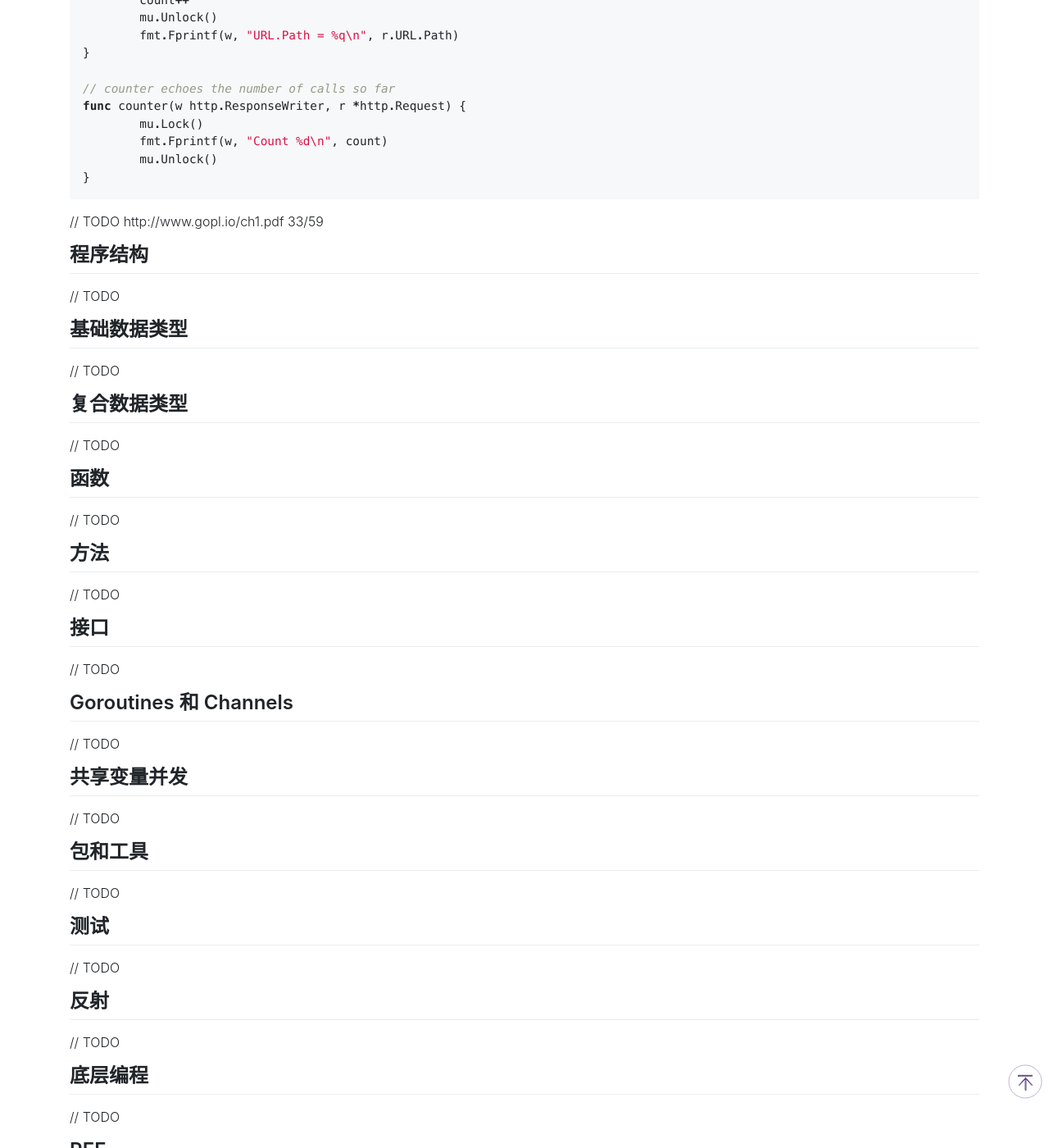
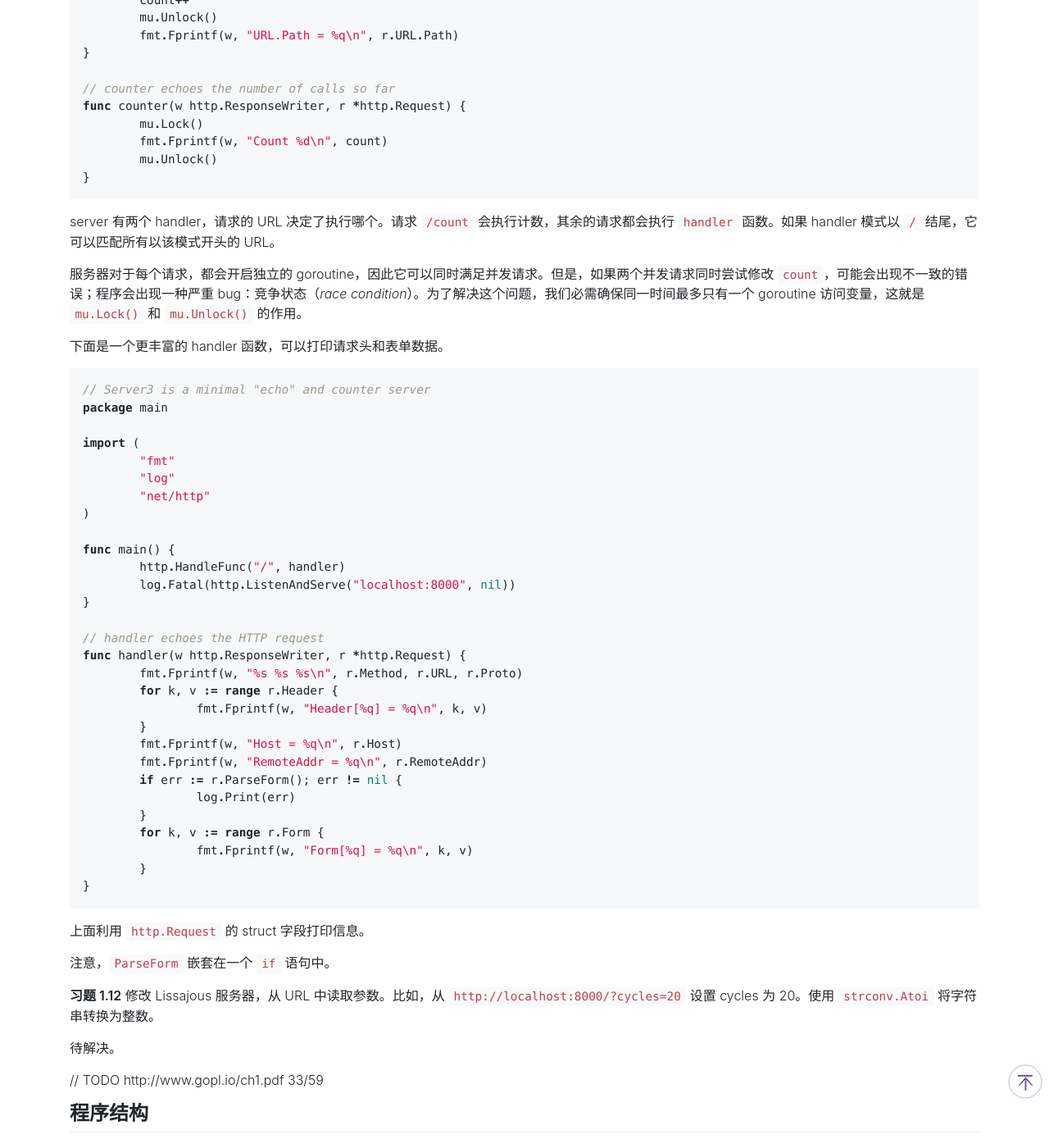
Before and after one commit to liuzhuan/liuzhuan.github.io, a Jekyll site: the page built from _posts/2017-12-14-golang-primer.md, in a window 1280 px wide and 1400 px high, scrolled down 16568 px. Shown: the whole window at 82% size. Built offline with Jekyll 4.4.1, drawn with Linux system fonts in a browser that asks for light colours; nearby versions of some CDN libraries; comment, search, counter and statistics services are not loaded.

Commit message:
adding golang content

````diff
--- a/_posts/2017-12-14-golang-primer.md
+++ b/_posts/2017-12-14-golang-primer.md
@@ -768,6 +768,52 @@ func counter(w http.ResponseWriter, r *http.Request) {
 }
 ```
 
+server 有两个 handler，请求的 URL 决定了执行哪个。请求 `/count` 会执行计数，其余的请求都会执行 `handler` 函数。如果 handler 模式以 `/` 结尾，它可以匹配所有以该模式开头的 URL。
+
+服务器对于每个请求，都会开启独立的 goroutine，因此它可以同时满足并发请求。但是，如果两个并发请求同时尝试修改 `count`，可能会出现不一致的错误；程序会出现一种严重 bug：竞争状态（*race condition*）。为了解决这个问题，我们必需确保同一时间最多只有一个 goroutine 访问变量，这就是 `mu.Lock()` 和 `mu.Unlock()` 的作用。
+
+下面是一个更丰富的 handler 函数，可以打印请求头和表单数据。
+
+```go
+// Server3 is a minimal "echo" and counter server
+package main
+
+import (
+	"fmt"
+	"log"
+	"net/http"
+)
+
+func main() {
+	http.HandleFunc("/", handler)
+	log.Fatal(http.ListenAndServe("localhost:8000", nil))
+}
+
+// handler echoes the HTTP request
+func handler(w http.ResponseWriter, r *http.Request) {
+	fmt.Fprintf(w, "%s %s %s\n", r.Method, r.URL, r.Proto)
+	for k, v := range r.Header {
+		fmt.Fprintf(w, "Header[%q] = %q\n", k, v)
+	}
+	fmt.Fprintf(w, "Host = %q\n", r.Host)
+	fmt.Fprintf(w, "RemoteAddr = %q\n", r.RemoteAddr)
+	if err := r.ParseForm(); err != nil {
+		log.Print(err)
+	}
+	for k, v := range r.Form {
+		fmt.Fprintf(w, "Form[%q] = %q\n", k, v)
+	}
+}
+```
+
+上面利用 `http.Request` 的 struct 字段打印信息。
+
+注意，`ParseForm` 嵌套在一个 `if` 语句中。
+
+**习题 1.12** 修改 Lissajous 服务器，从 URL 中读取参数。比如，从 `http://localhost:8000/?cycles=20` 设置 cycles 为 20。使用 `strconv.Atoi` 将字符串转换为整数。
+
+待解决。
+
 // TODO http://www.gopl.io/ch1.pdf 33/59
 
 ## 程序结构
````
